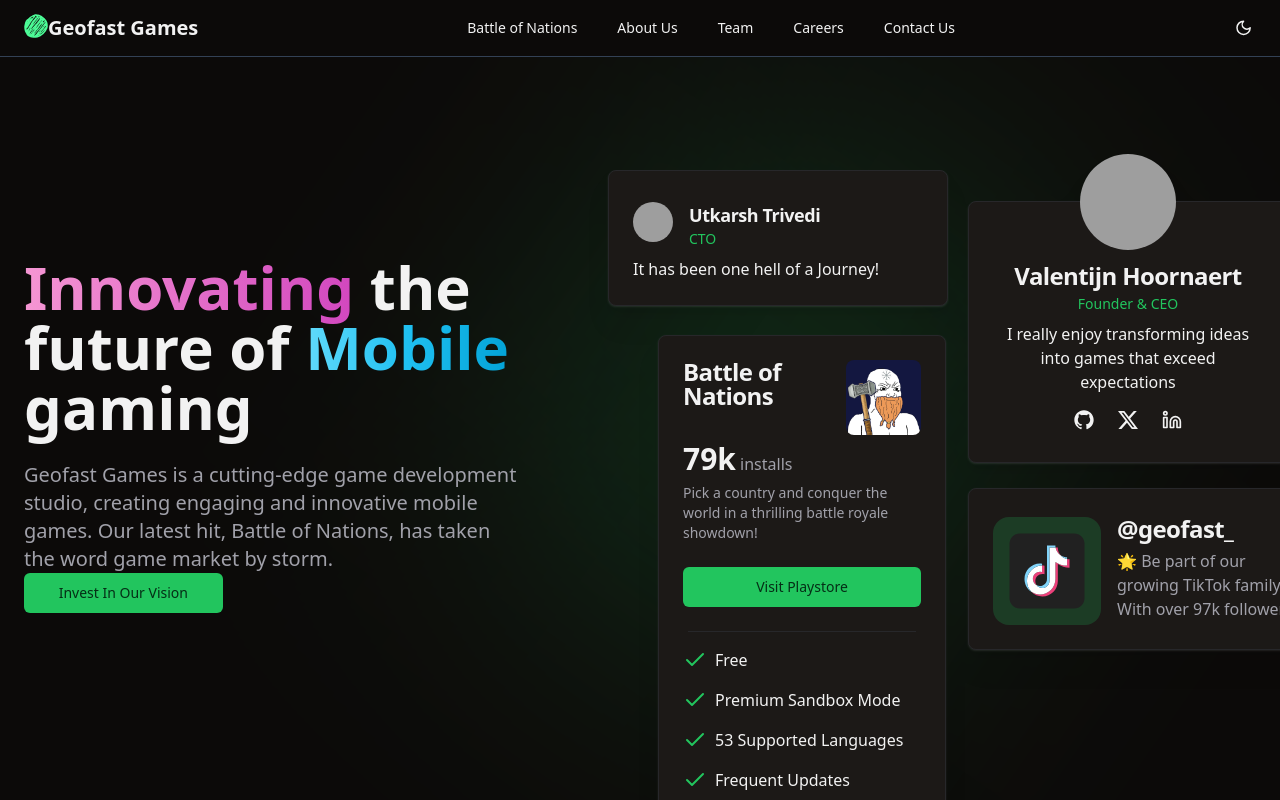
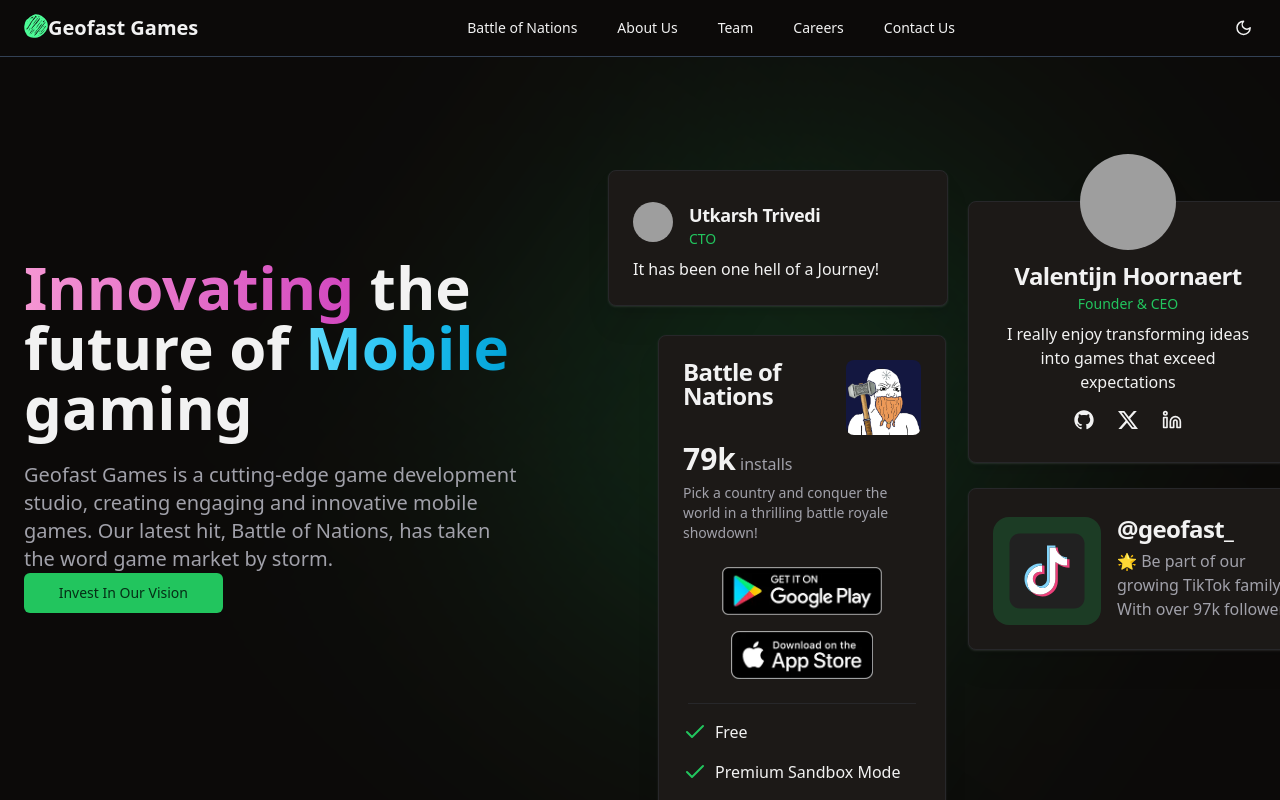
Before and after one commit to utkarshtrivedimdz/geofast-landing-page, a React (Vite) app: page / in a window 1280 px wide. Shown: the top 800 px of the page. Built offline with nearby package versions, Linux system fonts and the light colour scheme; grey boxes are pictures that could not be loaded.

Commit message:
Update HeroCards.tsx

```diff
--- a/src/components/HeroCards.tsx
+++ b/src/components/HeroCards.tsx
@@ -12,6 +12,8 @@
 import { TikTokIcon } from "./Icons";
 import { GitHubLogoIcon } from "@radix-ui/react-icons";
 import battleOfNationsLogo from "../assets/playstore_logo.png";
+import image_playstore from "../assets/playstore.webp";
+import image_appstore from "../assets/appstore.webp";
 
 export const HeroCards = () => {
   return (
@@ -111,7 +113,7 @@
       </Card>
 
       {/* Pricing */}
-      <Card className="absolute top-[150px] left-[50px] w-72  drop-shadow-xl shadow-black/10 dark:shadow-white/10">
+      <Card className="absolute top-[150px] left-[50px] w-72 drop-shadow-xl shadow-black/10 dark:shadow-white/10">
         <CardHeader>
           <CardTitle className="flex item-center justify-between">
             Battle of Nations
@@ -131,13 +133,29 @@
           </CardDescription>
         </CardHeader>
 
-        <CardContent>
+        {/* Replaced Button with App Store and Play Store images */}
+        <CardContent className="flex flex-col items-center gap-4">
           <a
             rel="noreferrer noopener"
             target="_blank"
             href="https://play.google.com/store/apps/details?id=com.geofast.geofastbattleofnations"
           >
-            <Button className="w-full">Visit Playstore</Button>
+            <img
+              src={image_playstore}
+              alt="Get it on Google Play"
+              className="h-12 object-contain"
+            />
+          </a>
+          <a
+            rel="noreferrer noopener"
+            target="_blank"
+            href="https://play.google.com/store/apps/details?id=com.geofast.geofastbattleofnations"
+          >
+            <img
+              src={image_appstore}
+              alt="Download on the App Store"
+              className="h-12 object-contain"
+            />
           </a>
         </CardContent>
 
```
